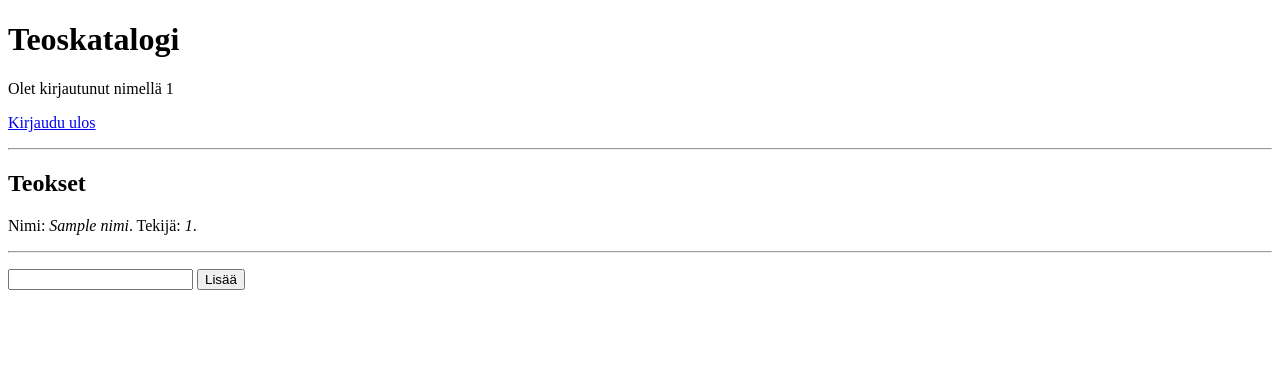
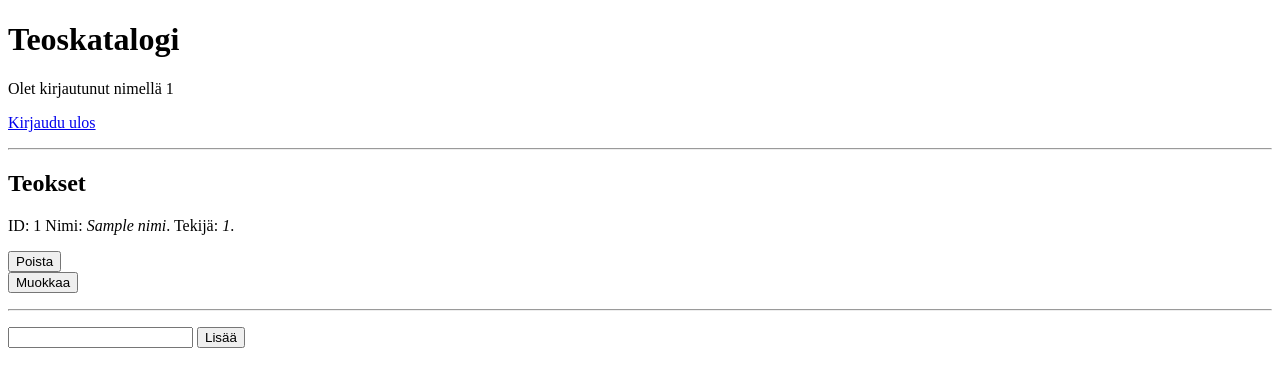
Before and after one commit to MiraHyvn/teoskatalogi, a Flask app: template templates/index.html in a window 1280 px wide. Shown: the top 387 px of the page. Run offline with Flask 3, Linux system fonts and the light colour scheme; the visitor is signed in with stand-in values (Sample User, id 1); the template is opened without the code that fills it: most values are stand-ins (such as "Sample title", 1, 10 or a date in 2020).

Commit message:
Teostiedon muokkaaminen ja poistaminen

```diff
--- a/app.py
+++ b/app.py
@@ -8,13 +8,18 @@ import config
 app = Flask(__name__)
 app.secret_key = config.salainen_avain
 
-# Tietokannassa tietokanta.db on oltava taulu, joka on luotu esim näin:
-# CREATE TABLE kayttajat (id INTEGER PRIMARY KEY, tunnus TEXT UNIQUE, salasana_hash TEXT);
+def hae_teokset():
+    sql = "SELECT id, nimi, kayttaja_id FROM teokset"
+    return tietokanta.kysely(sql)
+
+def hae_teos(teos_id):
+    sql = "SELECT id, nimi, kayttaja_id FROM teokset WHERE id = ?"
+    return tietokanta.kysely(sql, [teos_id])[0]
 
 @app.route("/")
 def index():
-    teosluettelo = tietokanta.kysely("SELECT nimi, kayttaja_id FROM teokset")
-    return render_template("index.html", n = len(teosluettelo), teokset = teosluettelo)
+    teosluettelo = hae_teokset()
+    return render_template("index.html", teokset = teosluettelo)
 
 @app.route("/rekisteroidy")
 def rekisteroidy():
@@ -58,3 +63,21 @@ def luo_teos():
     sql = "INSERT INTO teokset (nimi, kayttaja_id) VALUES (?, ?)"
     tietokanta.suorita(sql, [annettu_teoksen_nimi, kayttajatunnus])
     return redirect("/")
+
+@app.route("/poista_teos/<int:teos_id>", methods=["POST"])
+def poista_teos(teos_id):
+    sql = "DELETE FROM teokset WHERE id = ?"
+    tietokanta.suorita(sql, [teos_id])
+    return redirect("/")
+
+@app.route("/muokkaa_teosta/<int:teos_id>", methods=["GET", "POST"])
+def muokkaa_teosta(teos_id):
+    teos = hae_teos(teos_id)
+    if request.method == "GET":
+        return render_template("muokkaa_teosta.html", teos = teos)
+    if request.method == "POST":
+        uusi_nimi = request.form["nimi"]
+        # update nimi
+        sql = "UPDATE teokset SET nimi = ? WHERE id = ?"
+        tietokanta.suorita(sql, [uusi_nimi, teos_id])
+    return redirect("/")
--- a/schema.sql
+++ b/schema.sql
@@ -5,7 +5,7 @@ CREATE TABLE kayttajat (
 );
 
 CREATE TABLE teokset (
-	id INTEGER PRIMARY_KEY,
+	id INTEGER PRIMARY KEY,
 	nimi TEXT,
     	kayttaja_id INTEGER REFERENCES kayttajat
 );
--- a/templates/index.html
+++ b/templates/index.html
@@ -16,12 +16,21 @@
   <h2> Teokset </h2>
   {% for teos in teokset %}
   <p>
+    ID: {{teos["id"]}}
     Nimi: <i>{{ teos["nimi"] }}</i>.
     Tekijä: <i>{{teos["kayttaja_id"]}}</i>.
+    {% if session.kayttajatunnus == teos["kayttaja_id"] %}
+      <form action="/poista_teos/{{teos["id"]}}" method="post">
+        <input type="submit" value="Poista" />
+      </form>
+      <form action="/muokkaa_teosta/{{teos["id"]}}" method="get">
+        <input type="submit" value="Muokkaa" />
+      </form>
+    {% endif %}
   </p>
   <hr />
   {% endfor %}
-  <form action="/luo_teos" method="post">
+  <form action="/luo_teos" method="post" class="inline">
     <p>
       <input type="text" name="uusi_teos_nimi" />
       <input type="submit" value="Lisää" />
@@ -43,7 +52,5 @@
   <a href="/rekisteroidy"> Rekisteröidy </a>
   </p>
   {% endif %}
-
-
 </body>
 </html>
--- a/tietokanta.py
+++ b/tietokanta.py
@@ -1,8 +1,5 @@
 import sqlite3
 from flask import g
-
-# Tietokannassa on oltava taulu, joka on luotu esim näin:
-# CREATE TABLE kayttajat (id INTEGER PRIMARY KEY, tunnus TEXT UNIQUE, salasana_hash TEXT);
 
 def luo_yhteys():
     yhteys = sqlite3.connect("tietokanta.db")
```
Also changed, not shown: templates/muokkaa_teosta.html (added, +18 -0 lines), README.md.
